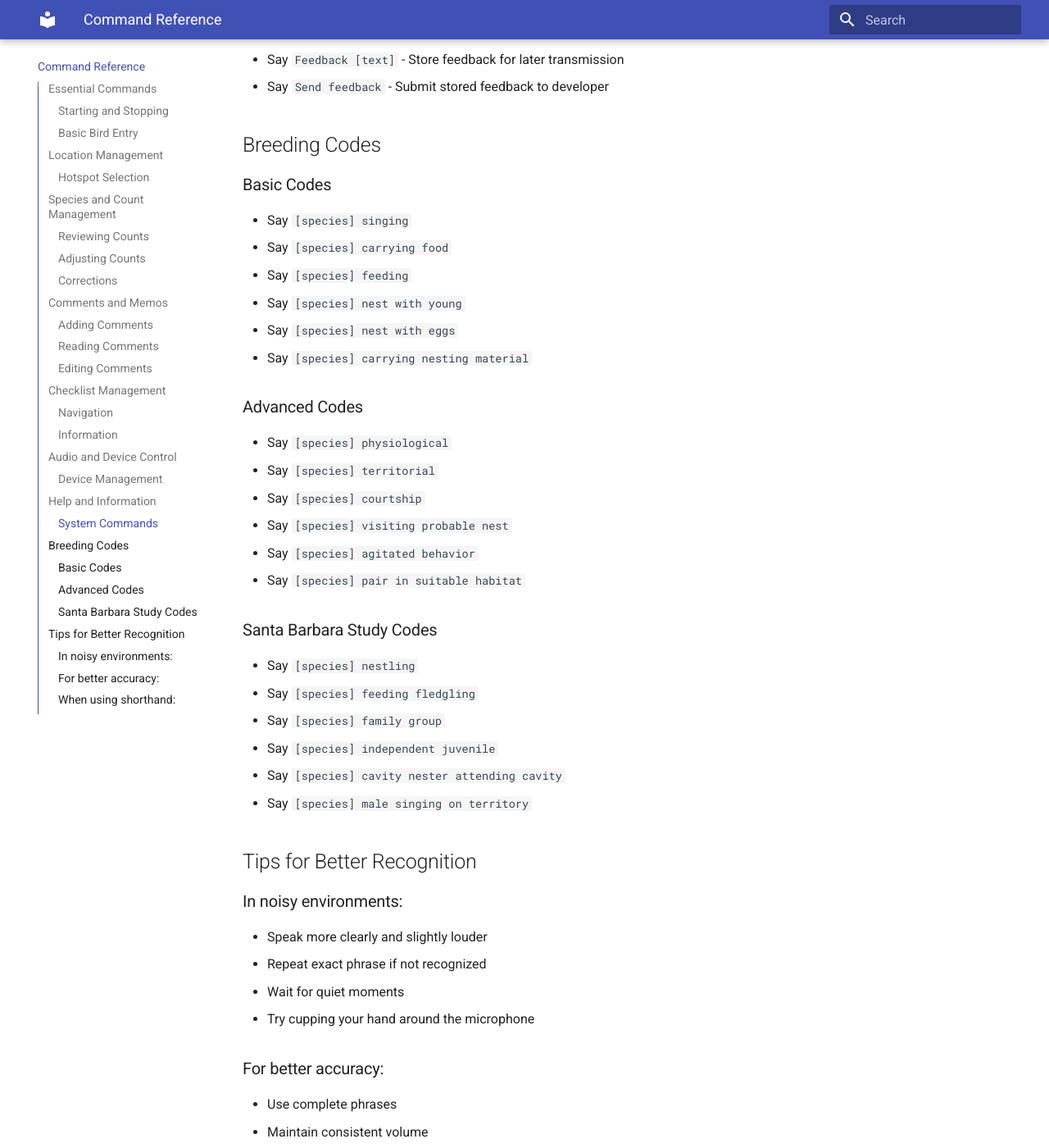
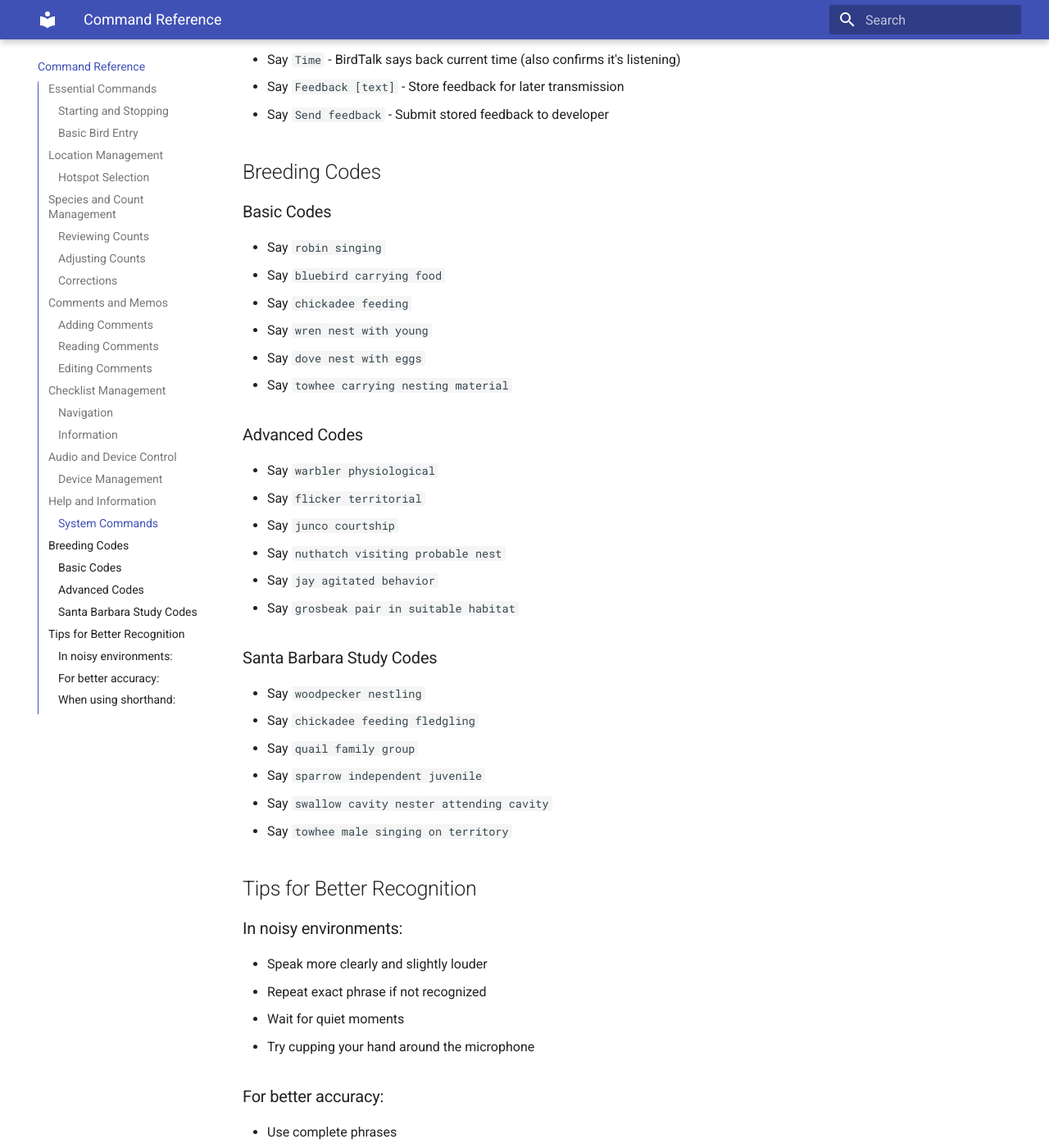
Before and after one commit to johncallender/birdtalk-docs, an MkDocs documentation site: the page built from docs/commands/reference.md, in a window 1280 px wide and 1400 px high, scrolled down 3137 px. Shown: the whole window at 82% size. Built offline with MkDocs 1.6.1 and Material for MkDocs 9.7.7, drawn with Linux system fonts in a browser that asks for light colours; some of the changed text lies outside the part shown.

Commit message:
Replace abstract wildcards with concrete examples
- Replace [Number] [Species] with real examples like 'three mockingbirds'
- Replace [species] with specific bird names in breeding codes
- Clarify difference between 'coordinates' (location when bird was entered) and 'current coordinates' (current position)
- Add more descriptive examples throughout command reference

```diff
--- a/docs/commands/reference.md
+++ b/docs/commands/reference.md
@@ -12,8 +12,9 @@ This guide provides a comprehensive list of all BirdTalk commands, organized by
 - Say `Shut down` - Turn off BirdTalk completely (note: app remains running but won't respond to voice commands)
 
 ### Basic Bird Entry
-- Say `[Number] [Species]` - Record birds (for example, say "three mockingbirds")
-- Say `[Species]` - Record one bird (number defaults to 1)
+- Say `three mockingbirds` - Record multiple birds of a species
+- Say `one robin` - Record a single bird
+- Say `mockingbird` - Record one bird (number defaults to 1)
 - Shorthand examples:
     - "cal quail" → California Quail
     - "slope" → Pacific-slope Flycatcher
@@ -29,16 +30,16 @@ This guide provides a comprehensive list of all BirdTalk commands, organized by
 
 ### Reviewing Counts
 - Say `How many species` - BirdTalk says back total species count for checklist
-- Say `How many [species]` - BirdTalk says back total count for that species
+- Say `How many robins` - BirdTalk says back total count for that species
 - Say `How many species today` - BirdTalk says back species count across all today's checklists
 - Say `Choose [species]` - Select most recent entry of specified species
 
 ### Adjusting Counts
-- Say `No, [number]` - Change count of last entry
+- Say `No, three` - Change count of last entry (e.g., from 2 to 3)
 - Say `One more` - Add one to current count
 - Say `One fewer` - Subtract one from current count
-- Say `No, [species]` - Change species of last entry
-- Say `Make that [number] total` - Adjust to reach specific total
+- Say `No, towhee` - Change species of last entry
+- Say `Make that five total` - Adjust to reach specific total
 
 ### Corrections
 - Say `Scratch that` - Remove last entry or memo
@@ -94,28 +95,28 @@ This guide provides a comprehensive list of all BirdTalk commands, organized by
 ## Breeding Codes
 
 ### Basic Codes
-- Say `[species] singing`
-- Say `[species] carrying food`
-- Say `[species] feeding`
-- Say `[species] nest with young`
-- Say `[species] nest with eggs`
-- Say `[species] carrying nesting material`
+- Say `robin singing`
+- Say `bluebird carrying food`
+- Say `chickadee feeding`
+- Say `wren nest with young`
+- Say `dove nest with eggs`
+- Say `towhee carrying nesting material`
 
 ### Advanced Codes
-- Say `[species] physiological`
-- Say `[species] territorial`
-- Say `[species] courtship`
-- Say `[species] visiting probable nest`
-- Say `[species] agitated behavior`
-- Say `[species] pair in suitable habitat`
+- Say `warbler physiological`
+- Say `flicker territorial`
+- Say `junco courtship`
+- Say `nuthatch visiting probable nest`
+- Say `jay agitated behavior`
+- Say `grosbeak pair in suitable habitat`
 
 ### Santa Barbara Study Codes
-- Say `[species] nestling`
-- Say `[species] feeding fledgling`
-- Say `[species] family group`
-- Say `[species] independent juvenile`
-- Say `[species] cavity nester attending cavity`
-- Say `[species] male singing on territory`
+- Say `woodpecker nestling`
+- Say `chickadee feeding fledgling`
+- Say `quail family group`
+- Say `sparrow independent juvenile`
+- Say `swallow cavity nester attending cavity`
+- Say `towhee male singing on territory`
 
 ## Tips for Better Recognition
 
```
Also changed, not shown: other parts of docs/commands/reference.md (+4 -4 lines), doc/birdtalk-docs-notes.md (+3 -1 lines).
